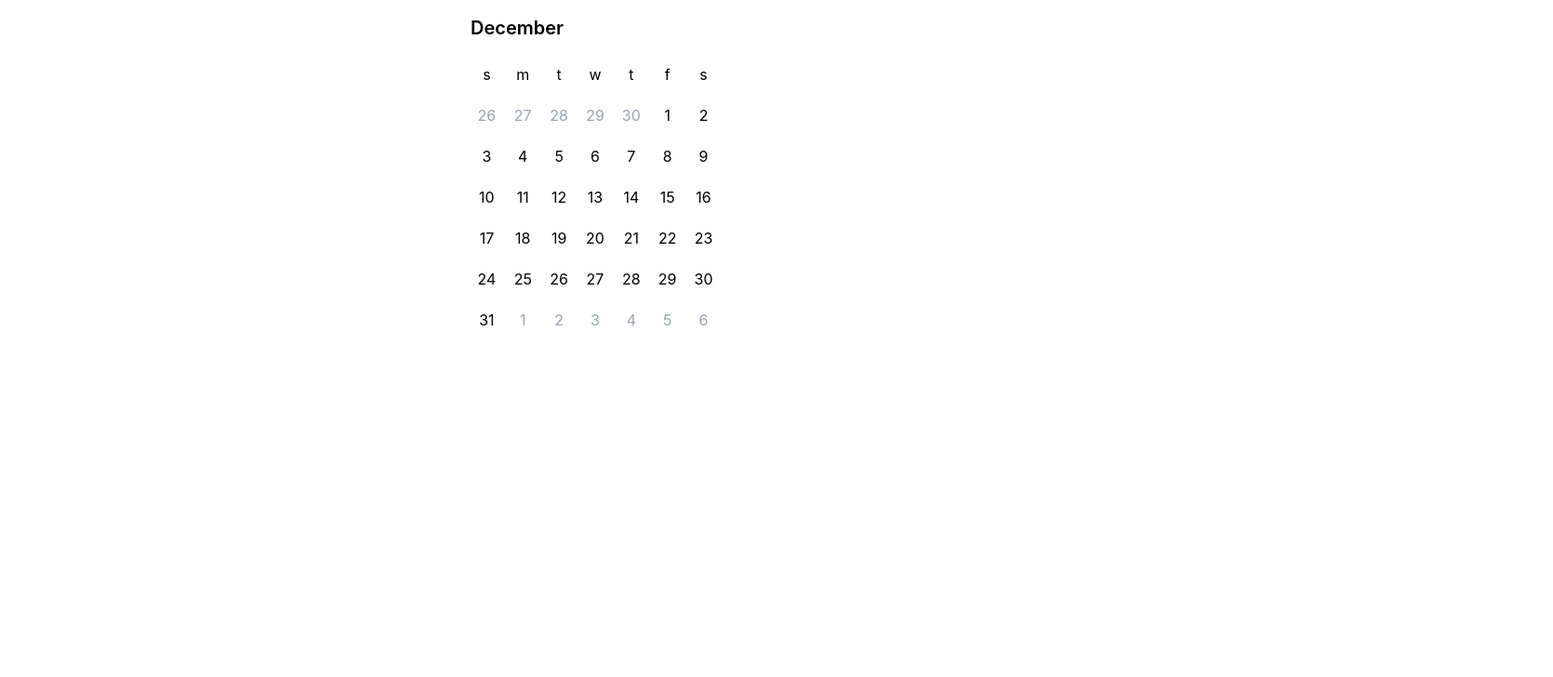
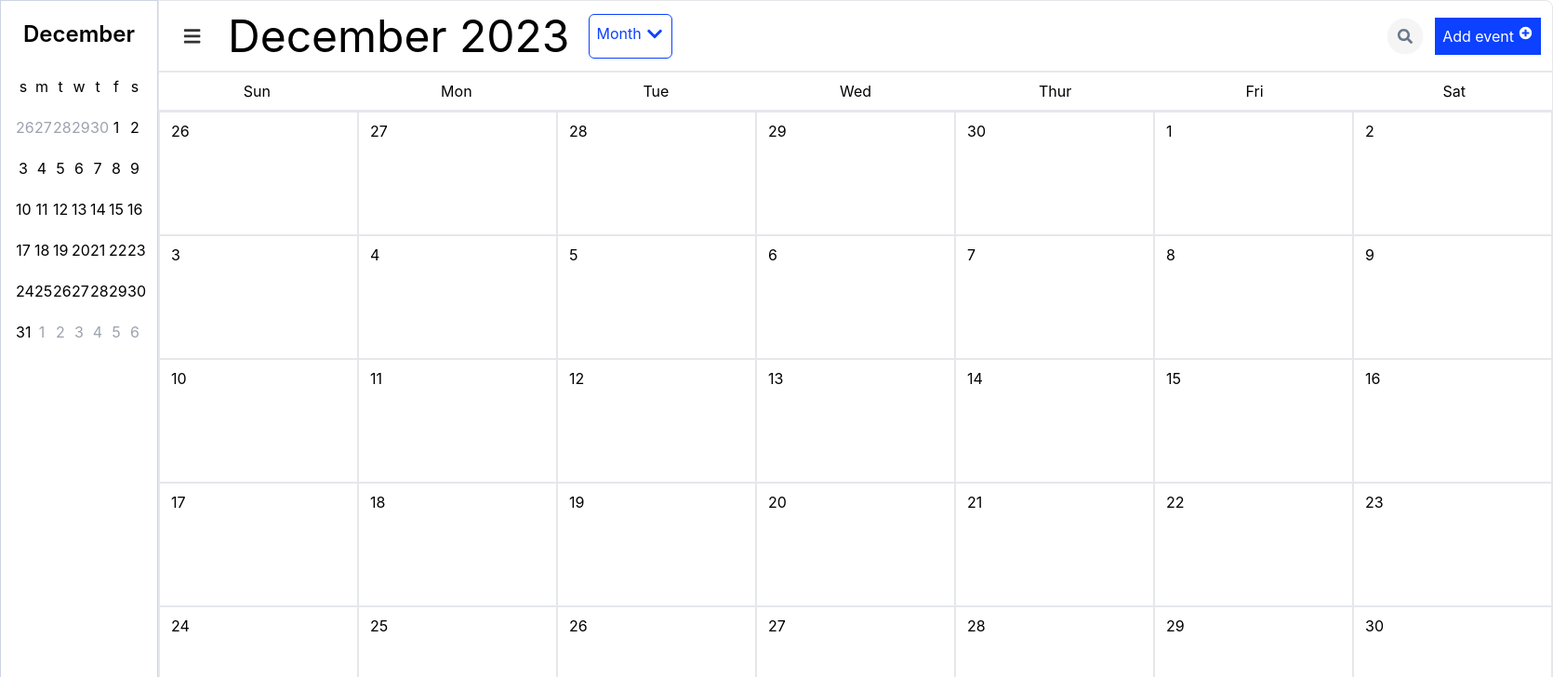
Before and after one commit to lindychi/frontend-bootcamp, a React (Create React App) app: page / in a window 1280 px wide. Shown: the top 728 px of the page at 93% size, 1670 px wide, since content can reach past the window. Built offline with nearby package versions, Linux system fonts and the light colour scheme.

Commit message:
feat:구조잡기완성

```diff
--- a/src/App.tsx
+++ b/src/App.tsx
@@ -27,14 +27,23 @@ function App() {
     }
     return "";
   };
-
+  // 작은달력에 넣었던 효과가 큰달력에 적용되지 않아서 한번 더  추가함
+  const getSecondCalendarDateClass = (date: Date): string => {
+    if (date.getMonth() + 1 !== selectedMonth) {
+      return "text-gray-400";
+    }
+    return "";
+  };
+  // 작은달력에 넣었던 효과가 큰달력에 적용되지 않아서 한번 더  추가함
   return (
-    <div className="flex justify-center items-center h-screen">
-      <div className="w-[300px] h-screen rounded-lg p-4">
-        <div className="text-xl font-semibold mb-4">{monthString}</div>
+    <div className="flex flex-row h-screen">
+      <div className="w-[300px] h-screen border border-slate-300 p-4">
+        <div className="text-2xl font-semibold mb-4 px-2 py-1">
+          {monthString}
+        </div>
         <div className="grid grid-cols-7 gap-1">
           {dayList.map((day) => (
-            <div key={day.short} className="text-center py-2">
+            <div key={day.short} className="text-center py-2 ">
               {day.short}
             </div>
           ))}
@@ -48,6 +57,43 @@ function App() {
           ))}
         </div>
       </div>
+      <div>
+        <div className="w-[1500px] h-[77px] flex flex-row justify-between p-3 items-center border border-state-300 rounded-tr-lg">
+          <div className="flex justify-start gap-5 ">
+            <Hamburger />
+            <div className="text-5xl">December 2023</div>
+            <div className="flex text-primary border border-primary rounded-md p-2 gap-1">
+              Month <Arrow />
+            </div>
+          </div>
+          <div className="flex gap-3">
+            <Search />
+            <div className="flex bg-primary text-white p-2 gap-1">
+              Add event <Plus />
+            </div>
+          </div>
+        </div>
+        <div className="grid grid-cols-7 gap-1 border border-state-300">
+          {dayList.map((day) => (
+            <div key={day.medium} className="text-center py-2 ">
+              {day.medium}
+            </div>
+          ))}
+        </div>
+        <div className="w-full h-full grid grid-cols-7  border border-state-300">
+          {targetCalendarDates.map((date: Date) => (
+            <div
+              key={date.toString()}
+              className={`text-left indent-3 py-2 border border-state-300${getSecondCalendarDateClass(
+                date
+              )}`}
+            >
+              {date.getDate()}
+            </div>
+          ))}
+        </div>
+      </div>
+      <div></div>
     </div>
   );
 }
--- a/src/icons/Arrow.tsx
+++ b/src/icons/Arrow.tsx
@@ -5,8 +5,8 @@ type Props = {};
 export default function Arrow(props: Props) {
   return (
     <svg
-      width="17"
-      height="17"
+      width="20"
+      height="25"
       viewBox="0 0 17 17"
       fill="none"
       xmlns="http://www.w3.org/2000/svg"
--- a/src/icons/Hamburger.tsx
+++ b/src/icons/Hamburger.tsx
@@ -5,9 +5,9 @@ type Props = {};
 export default function Hamburger(props: Props) {
   return (
     <svg
-      width="36"
-      height="35"
-      viewBox="0 0 36 35"
+      width="42"
+      height="41"
+      viewBox="0 0 32 30"
       fill="none"
       xmlns="http://www.w3.org/2000/svg"
     >
--- a/src/icons/Search.tsx
+++ b/src/icons/Search.tsx
@@ -5,8 +5,8 @@ type Props = {};
 export default function Search(props: Props) {
   return (
     <svg
-      width="33"
-      height="33"
+      width="40"
+      height="40"
       viewBox="0 0 33 33"
       fill="none"
       xmlns="http://www.w3.org/2000/svg"
```
